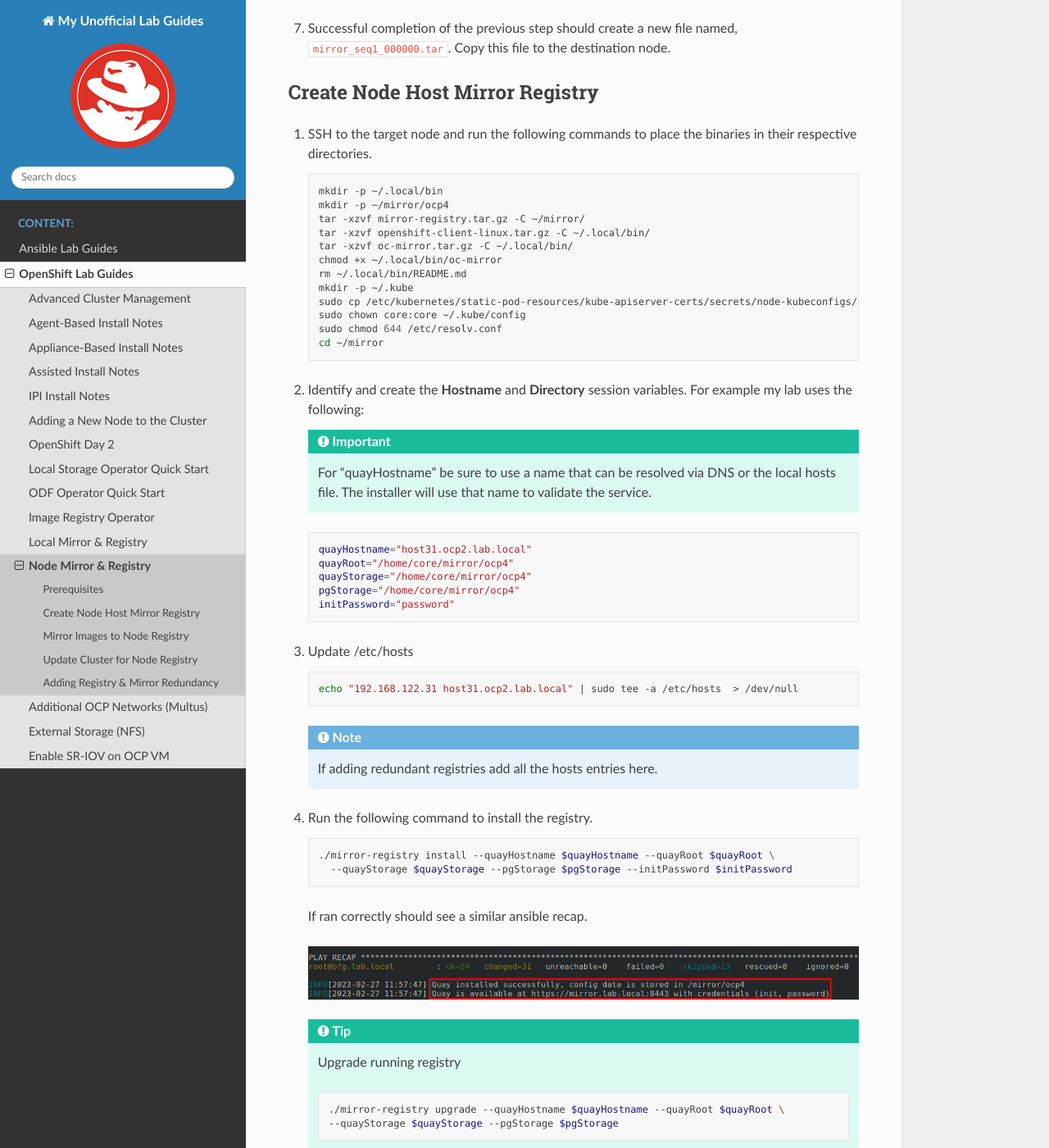
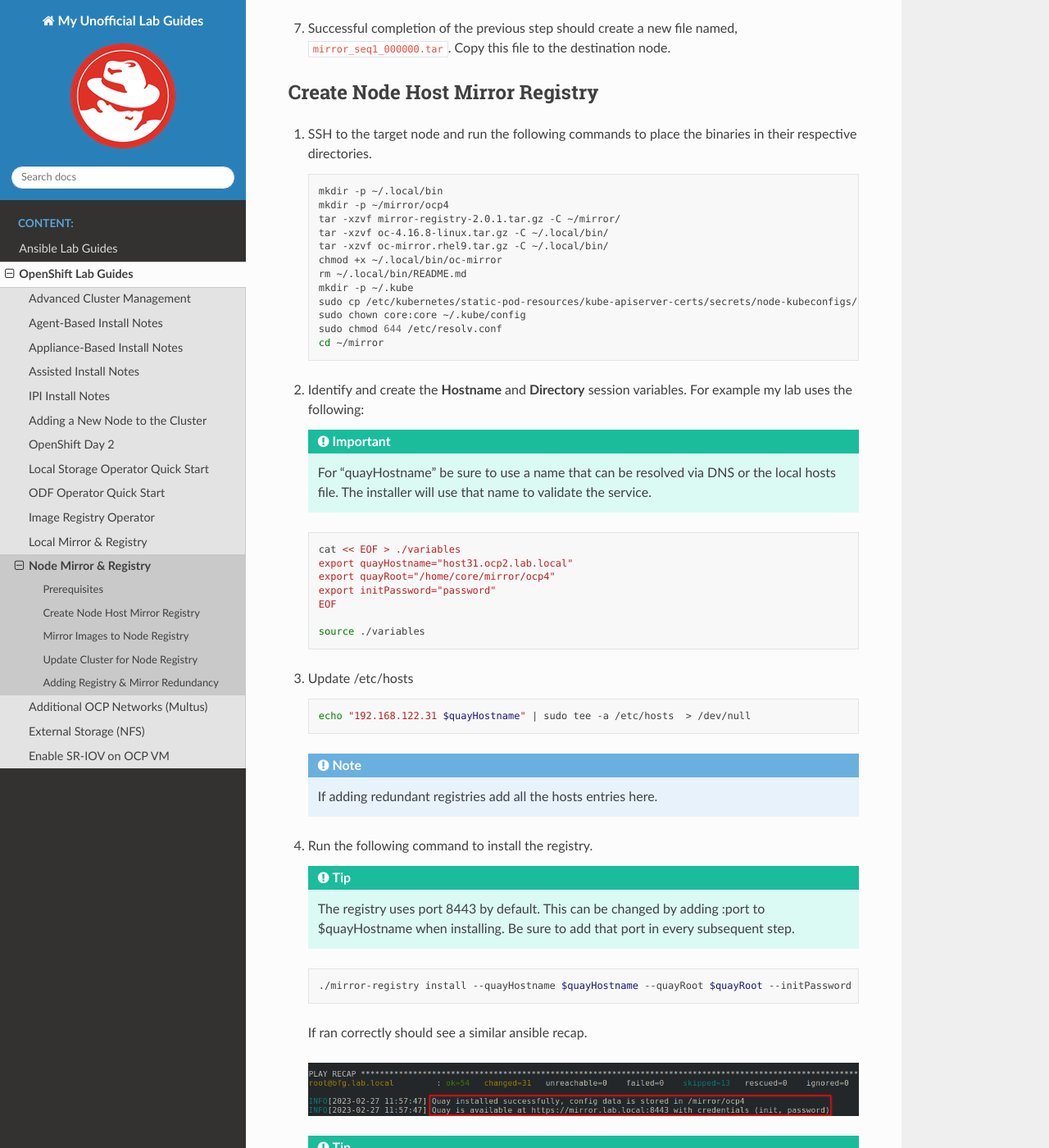
Before and after one commit to vtog/labGuides, a Sphinx documentation site: the page built from source/ocp/node-mirror-registry.rst, in a window 1280 px wide and 1400 px high, scrolled down 2469 px. Shown: the whole window at 82% size. Built offline with Sphinx 7.4.7 and the Read the Docs theme 3.1.0, drawn with Linux system fonts in a browser that asks for light colours; pages that are not in the unit, such as notebooks, are missing from menus; some of the changed text lies outside the part shown.

Commit message:
updated registry/mirror for v2

```diff
--- a/source/ocp/node-mirror-registry.rst
+++ b/source/ocp/node-mirror-registry.rst
@@ -126,9 +126,9 @@
 
       mkdir -p ~/.local/bin
       mkdir -p ~/mirror/ocp4
-      tar -xzvf mirror-registry.tar.gz -C ~/mirror/
-      tar -xzvf openshift-client-linux.tar.gz -C ~/.local/bin/
-      tar -xzvf oc-mirror.tar.gz -C ~/.local/bin/
+      tar -xzvf mirror-registry-2.0.1.tar.gz -C ~/mirror/
+      tar -xzvf oc-4.16.8-linux.tar.gz -C ~/.local/bin/
+      tar -xzvf oc-mirror.rhel9.tar.gz -C ~/.local/bin/
       chmod +x ~/.local/bin/oc-mirror
       rm ~/.local/bin/README.md
       mkdir -p ~/.kube
@@ -146,26 +146,31 @@
 
    .. code-block:: bash
 
-      quayHostname="host31.ocp2.lab.local"
-      quayRoot="/home/core/mirror/ocp4"
-      quayStorage="/home/core/mirror/ocp4"
-      pgStorage="/home/core/mirror/ocp4"
-      initPassword="password"
+      cat << EOF > ./variables
+      export quayHostname="host31.ocp2.lab.local"
+      export quayRoot="/home/core/mirror/ocp4"
+      export initPassword="password"
+      EOF
+
+      source ./variables
 
 #. Update /etc/hosts
 
    .. code-block:: bash
 
-      echo "192.168.122.31 host31.ocp2.lab.local" | sudo tee -a /etc/hosts  > /dev/null
+      echo "192.168.122.31 $quayHostname" | sudo tee -a /etc/hosts  > /dev/null
 
    .. note:: If adding redundant registries add all the hosts entries here.
 
 #. Run the following command to install the registry.
 
+   .. tip:: The registry uses port 8443 by default. This can be changed by
+      adding :port to $quayHostname when installing. Be sure to add that port
+      in every subsequent step.
+
    .. code-block:: bash
 
-      ./mirror-registry install --quayHostname $quayHostname --quayRoot $quayRoot \
-        --quayStorage $quayStorage --pgStorage $pgStorage --initPassword $initPassword
+      ./mirror-registry install --quayHostname $quayHostname --quayRoot $quayRoot --initPassword $initPassword
 
    If ran correctly should see a similar ansible recap.
 
@@ -175,8 +180,7 @@
 
       .. code-block:: bash
 
-         ./mirror-registry upgrade --quayHostname $quayHostname --quayRoot $quayRoot \
-         --quayStorage $quayStorage --pgStorage $pgStorage
+         ./mirror-registry upgrade --quayHostname $quayHostname --quayRoot $quayRoot
 
 #. Copy newly created root CA and update the trust.
 
@@ -201,8 +205,7 @@
 
    .. code-block:: bash
 
-      ./mirror-registry uninstall --quayRoot $quayRoot --quayStorage $quayStorage \
-      --pgStorage $pgStorage
+      ./mirror-registry uninstall --quayRoot $quayRoot
 
 Mirror Images to Node Registry
 ------------------------------
```
Also changed, not shown: source/ocp/local-mirror-registry.rst (+9 -9 lines).
